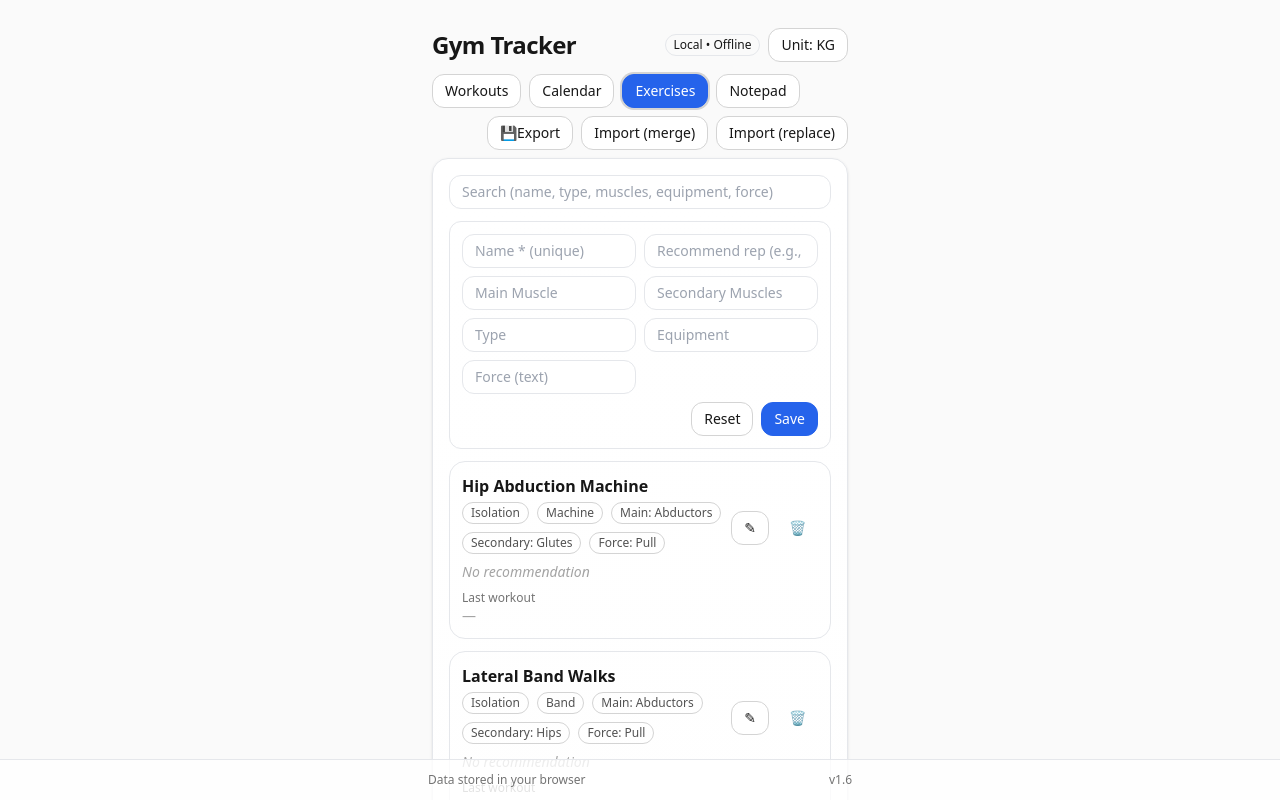
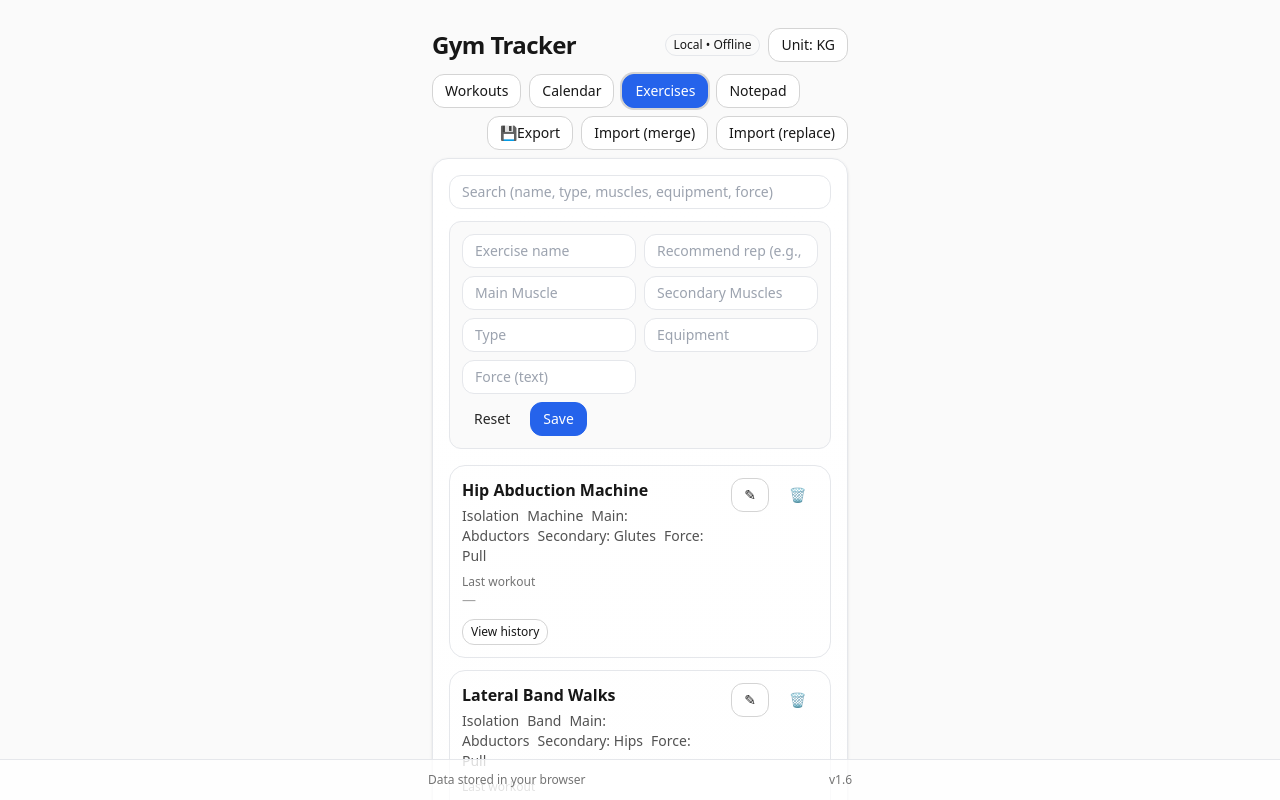
Before and after one commit to thinhdp/gym-tracker, a React (Vite) app: page / in a window 1280 px wide. Both pictures are taken after a click on the button "Exercises". Shown: the top 800 px of the page. Built offline with nearby package versions, Linux system fonts and the light colour scheme.

Commit message:
Update ExerciseManager.jsx

```diff
--- a/src/components/ExerciseManager.jsx
+++ b/src/components/ExerciseManager.jsx
@@ -1,6 +1,6 @@
 import React, { useMemo, useState } from "react";
 import { Card, CardContent } from "./ui/Card";
-import { Input, Textarea } from "./ui/Input";
+import { Input } from "./ui/Input";
 import { Button } from "./ui/Button";
 import { Badge } from "./ui/Badge";
 import { Check, Pencil, Trash2, X, CalendarIcon } from "./ui/Icons";
@@ -8,104 +8,267 @@ import { toDisplayWeight } from "../lib/units";
 import ComboInput from "./ui/ComboInput";
 import { useConfirm } from "./ConfirmDialog";
 
+/**
+ * Inline component to create a new exercise. Collects various
+ * attributes such as recommended reps, muscle groups, type, etc.
+ */
 function NewExerciseInline({ existing, onCreate }) {
-  const [name, setName] = useState(""); const [rep, setRep] = useState("");
-  const [mainMuscle, setMainMuscle] = useState(""); const [secondaryMuscles, setSecondaryMuscles] = useState("");
-  const [type, setType] = useState(""); const [equipment, setEquipment] = useState(""); const [force, setForce] = useState("");
+  const [name, setName] = useState("");
+  const [rep, setRep] = useState("");
+  const [mainMuscle, setMainMuscle] = useState("");
+  const [secondaryMuscles, setSecondaryMuscles] = useState("");
+  const [type, setType] = useState("");
+  const [equipment, setEquipment] = useState("");
+  const [force, setForce] = useState("");
 
-  const { mainOptions, secondaryOptions, typeOptions, equipmentOptions, forceOptions } = useMemo(() => {
-    const mm=new Set(), sm=new Set(), t=new Set(), eq=new Set(), f=new Set();
+  const {
+    mainOptions,
+    secondaryOptions,
+    typeOptions,
+    equipmentOptions,
+    forceOptions,
+  } = useMemo(() => {
+    const mm = new Set(),
+      sm = new Set(),
+      t = new Set(),
+      eq = new Set(),
+      f = new Set();
     for (const e of existing) {
       if (e.mainMuscle) mm.add(String(e.mainMuscle).trim());
-      if (e.secondaryMuscles) String(e.secondaryMuscles).split(",").forEach(s=>{ const v=s.trim(); if(v) sm.add(v); });
+      if (e.secondaryMuscles)
+        String(e.secondaryMuscles)
+          .split(",")
+          .forEach((s) => {
+            const v = s.trim();
+            if (v) sm.add(v);
+          });
       if (e.type) t.add(String(e.type).trim());
       if (e.equipment) eq.add(String(e.equipment).trim());
       if (e.force) f.add(String(e.force).trim());
     }
-    return { mainOptions:[...mm], secondaryOptions:[...sm], typeOptions:[...t], equipmentOptions:[...eq], forceOptions:[...f] };
+    return {
+      mainOptions: [...mm],
+      secondaryOptions: [...sm],
+      typeOptions: [...t],
+      equipmentOptions: [...eq],
+      forceOptions: [...f],
+    };
   }, [existing]);
 
-  const isUnique = useMemo(()=> name.trim() && !existing.some(e=> e.name.trim().toLowerCase()===name.trim().toLowerCase()), [existing, name]);
+  const isUnique = useMemo(
+    () =>
+      name.trim() &&
+      !existing.some(
+        (e) =>
+          e.name.trim().toLowerCase() === name.trim().toLowerCase()
+      ),
+    [existing, name]
+  );
   const handleSave = () => {
-    if(!isUnique) return;
-    onCreate({ name:name.trim(), recommendRep:rep.trim(), mainMuscle:mainMuscle.trim(),
-      secondaryMuscles:secondaryMuscles.trim(), type:type.trim(), equipment:equipment.trim(), force:force.trim(), lastWorkout:null });
-    setName(""); setRep(""); setMainMuscle(""); setSecondaryMuscles(""); setType(""); setEquipment(""); setForce("");
+    if (!isUnique) return;
+    onCreate({
+      name: name.trim(),
+      recommendRep: rep.trim(),
+      mainMuscle: mainMuscle.trim(),
+      secondaryMuscles: secondaryMuscles.trim(),
+      type: type.trim(),
+      equipment: equipment.trim(),
+      force: force.trim(),
+      lastWorkout: null,
+    });
+    setName("");
+    setRep("");
+    setMainMuscle("");
+    setSecondaryMuscles("");
+    setType("");
+    setEquipment("");
+    setForce("");
   };
 
   return (
-    <div className="mt-3 grid gap-2 rounded-xl border p-3">
+    <div className="mt-3 space-y-2 p-3 rounded-xl border bg-neutral-50">
       <div className="grid sm:grid-cols-2 gap-2">
-        <Input placeholder="Name * (unique)" value={name} onChange={e=>setName(e.target.value)} />
-        <Input placeholder="Recommend rep (e.g., 3x8-12)" value={rep} onChange={e=>setRep(e.target.value)} />
-        <ComboInput placeholder="Main Muscle" value={mainMuscle} onChange={setMainMuscle} options={mainOptions} />
-        <ComboInput placeholder="Secondary Muscles (comma-separated allowed)" value={secondaryMuscles} onChange={setSecondaryMuscles} options={secondaryOptions} />
-        <ComboInput placeholder="Type" value={type} onChange={setType} options={typeOptions} />
-        <ComboInput placeholder="Equipment" value={equipment} onChange={setEquipment} options={equipmentOptions} />
-        <ComboInput placeholder="Force (text)" value={force} onChange={setForce} options={forceOptions} />
+        <Input
+          placeholder="Exercise name"
+          value={name}
+          onChange={(e) => setName(e.target.value)}
+        />
+        <Input
+          placeholder="Recommend rep (e.g., 3x8-12)"
+          value={rep}
+          onChange={(e) => setRep(e.target.value)}
+        />
       </div>
-      {!isUnique && name && <p className="text-xs text-red-600">An exercise with this name already exists.</p>}
-      <div className="flex justify-end gap-2">
-        <Button variant="secondary" onClick={()=>{ setName(""); setRep(""); setMainMuscle(""); setSecondaryMuscles(""); setType(""); setEquipment(""); setForce(""); }}>Reset</Button>
-        <Button variant="primary" onClick={handleSave} disabled={!isUnique}>Save</Button>
+      <div className="grid sm:grid-cols-2 gap-2">
+        <ComboInput
+          placeholder="Main Muscle"
+          value={mainMuscle}
+          onChange={setMainMuscle}
+          options={mainOptions}
+        />
+        <ComboInput
+          placeholder="Secondary Muscles (comma-separated allowed)"
+          value={secondaryMuscles}
+          onChange={setSecondaryMuscles}
+          options={secondaryOptions}
+        />
+        <ComboInput
+          placeholder="Type"
+          value={type}
+          onChange={setType}
+          options={typeOptions}
+        />
+        <ComboInput
+          placeholder="Equipment"
+          value={equipment}
+          onChange={setEquipment}
+          options={equipmentOptions}
+        />
+        <ComboInput
+          placeholder="Force (text)"
+          value={force}
+          onChange={setForce}
+          options={forceOptions}
+        />
+      </div>
+      {!isUnique && name && (
+        <p className="text-sm text-red-600">
+          An exercise with this name already exists.
+        </p>
+      )}
+      <div className="flex gap-2">
+        <Button
+          variant="ghost"
+          onClick={() => {
+            setName("");
+            setRep("");
+            setMainMuscle("");
+            setSecondaryMuscles("");
+            setType("");
+            setEquipment("");
+            setForce("");
+          }}
+        >
+          Reset
+        </Button>
+        <Button
+          variant="primary"
+          onClick={handleSave}
+          disabled={!isUnique}
+        >
+          Save
+        </Button>
       </div>
     </div>
   );
 }
 
-function ExerciseRow({ ex, onDelete, onUpdate, workouts, unit, options }) {
+/**
+ * Individual exercise row in the exercise manager. Shows basic
+ * information about the exercise and allows editing/deleting.
+ * A "View history" button opens a modal listing all past workouts
+ * where this exercise appeared.
+ */
+function ExerciseRow({
+  ex,
+  onDelete,
+  onUpdate,
+  workouts,
+  unit,
+  options,
+  onViewHistory,
+}) {
   const [editing, setEditing] = useState(false);
   const [rep, setRep] = useState(ex.recommendRep || "");
   const [mainMuscle, setMainMuscle] = useState(ex.mainMuscle || "");
-  const [secondaryMuscles, setSecondaryMuscles] = useState(ex.secondaryMuscles || "");
+  const [secondaryMuscles, setSecondaryMuscles] = useState(
+    ex.secondaryMuscles || ""
+  );
   const [type, setType] = useState(ex.type || "");
   const [equipment, setEquipment] = useState(ex.equipment || "");
   const [force, setForce] = useState(ex.force || "");
   const confirm = useConfirm();
 
-  const usedCount = useMemo(()=> workouts.filter(w=> (w.exercises||[]).some(e=> e.exerciseName===ex.name)).length, [workouts, ex.name]);
+  const usedCount = useMemo(
+    () =>
+      workouts.filter((w) =>
+        (w.exercises || []).some(
+          (e) => e.exerciseName === ex.name
+        )
+      ).length,
+    [workouts, ex.name]
+  );
 
   return (
-    <div className="rounded-2xl border p-3">
-      <div className="flex items-center justify-between">
-        <div className="min-w-0">
-          <div className="flex items-center gap-2 flex-wrap">
-            <h3 className="text-base font-semibold">{ex.name}</h3>
-            {ex.recommendRep ? <span className="text-xs text-neutral-500">({ex.recommendRep})</span> : null}
-            {usedCount>0 && <Badge>{usedCount} workouts</Badge>}
+    <div className="rounded-2xl border p-3 space-y-2">
+      <div className="flex items-start justify-between gap-4">
+        <div>
+          <h4 className="text-base font-semibold">
+            {ex.name}
+            {ex.recommendRep ? (
+              <span className="ml-2 text-xs text-neutral-500">
+                ({ex.recommendRep})
+              </span>
+            ) : null}
+            {usedCount > 0 && (
+              <span className="ml-2 text-xs text-neutral-500">
+                {usedCount} workout
+                {usedCount > 1 ? "s" : ""}
+              </span>
+            )}
+          </h4>
+          <div className="mt-1 text-sm text-neutral-600 space-x-2">
+            {ex.type && <span>{ex.type}</span>}
+            {ex.equipment && <span>{ex.equipment}</span>}
+            {ex.mainMuscle && (
+              <span>Main: {ex.mainMuscle}</span>
+            )}
+            {ex.secondaryMuscles && (
+              <span>Secondary: {ex.secondaryMuscles}</span>
+            )}
+            {ex.force && <span>Force: {ex.force}</span>}
           </div>
-          <div className="mt-1 text-xs text-neutral-600 flex flex-wrap gap-2">
-            {ex.type && <Badge className="border-neutral-300">{ex.type}</Badge>}
-            {ex.equipment && <Badge className="border-neutral-300">{ex.equipment}</Badge>}
-            {ex.mainMuscle && <Badge className="border-neutral-300">Main: {ex.mainMuscle}</Badge>}
-            {ex.secondaryMuscles && <Badge className="border-neutral-300">Secondary: {ex.secondaryMuscles}</Badge>}
-            {ex.force && <Badge className="border-neutral-300">Force: {ex.force}</Badge>}
-          </div>
-
-          {!editing ? (
-            <p className="mt-2 text-sm text-neutral-600">
-              {ex.recommendRep || <span className="italic text-neutral-400">No recommendation</span>}
-            </p>
-          ) : (
-            <div className="mt-2 grid gap-2">
-              <Textarea value={rep} onChange={(e)=>setRep(e.target.value)} placeholder="Recommend rep (e.g., 3x8-12)" />
-              <div className="grid sm:grid-cols-2 gap-2">
-                <ComboInput placeholder="Main Muscle" value={mainMuscle} onChange={setMainMuscle} options={options?.mainOptions||[]} />
-                <ComboInput placeholder="Secondary Muscles (comma-separated allowed)" value={secondaryMuscles} onChange={setSecondaryMuscles} options={options?.secondaryOptions||[]} />
-                <ComboInput placeholder="Type" value={type} onChange={setType} options={options?.typeOptions||[]} />
-                <ComboInput placeholder="Equipment" value={equipment} onChange={setEquipment} options={options?.equipmentOptions||[]} />
-                <ComboInput placeholder="Force (text)" value={force} onChange={setForce} options={options?.forceOptions||[]} />
-              </div>
-            </div>
-          )}
         </div>
         <div className="flex items-center gap-2">
           {!editing ? (
-            <Button variant="secondary" onClick={()=>setEditing(true)}><Pencil /></Button>
+            <Button
+              variant="secondary"
+              onClick={() => setEditing(true)}
+            >
+              <Pencil />
+            </Button>
           ) : (
             <>
-              <Button variant="primary" onClick={()=>{ onUpdate(ex.name, { recommendRep: rep, mainMuscle, secondaryMuscles, type, equipment, force }); setEditing(false); }}><Check /></Button>
-              <Button variant="ghost" onClick={()=>{ setRep(ex.recommendRep||""); setMainMuscle(ex.mainMuscle||""); setSecondaryMuscles(ex.secondaryMuscles||""); setType(ex.type||""); setEquipment(ex.equipment||""); setForce(ex.force||""); setEditing(false); }}><X /></Button>
+              <Button
+                variant="primary"
+                onClick={() => {
+                  onUpdate(ex.name, {
+                    recommendRep: rep,
+                    mainMuscle,
+                    secondaryMuscles,
+                    type,
+                    equipment,
+                    force,
+                  });
+                  setEditing(false);
+                }}
+              >
+                <Check />
+              </Button>
+              <Button
+                variant="ghost"
+                onClick={() => {
+                  setRep(ex.recommendRep || "");
+                  setMainMuscle(ex.mainMuscle || "");
+                  setSecondaryMuscles(ex.secondaryMuscles || "");
+                  setType(ex.type || "");
+                  setEquipment(ex.equipment || "");
+                  setForce(ex.force || "");
+                  setEditing(false);
+                }}
+              >
+                <X />
+              </Button>
             </>
           )}
           <Button
@@ -113,10 +276,13 @@ function ExerciseRow({ ex, onDelete, onUpdate, workouts, unit, options }) {
             onClick={() => {
               confirm({
                 title: `Delete exercise "${ex.name}"?`,
-                message: "This removes it from your exercise database (workout history stays).",
+                message:
+                  "This removes it from your exercise database (workout history stays).",
                 confirmText: "Delete",
                 tone: "destructive",
-              }).then((ok) => { if (ok) onDelete(ex.name); });
+              }).then((ok) => {
+                if (ok) onDelete(ex.name);
+              });
             }}
           >
             <Trash2 />
@@ -124,62 +290,285 @@ function ExerciseRow({ ex, onDelete, onUpdate, workouts, unit, options }) {
         </div>
       </div>
 
+      {/* Editing fields when in edit mode */}
+      {editing && (
+        <div className="mt-2 grid sm:grid-cols-2 gap-2">
+          <Input
+            value={rep}
+            onChange={(e) => setRep(e.target.value)}
+            placeholder="Recommend rep (e.g., 3x8-12)"
+          />
+          <ComboInput
+            placeholder="Main Muscle"
+            value={mainMuscle}
+            onChange={setMainMuscle}
+            options={options?.mainOptions || []}
+          />
+          <ComboInput
+            placeholder="Secondary Muscles (comma-separated allowed)"
+            value={secondaryMuscles}
+            onChange={setSecondaryMuscles}
+            options={options?.secondaryOptions || []}
+          />
+          <ComboInput
+            placeholder="Type"
+            value={type}
+            onChange={setType}
+            options={options?.typeOptions || []}
+          />
+          <ComboInput
+            placeholder="Equipment"
+            value={equipment}
+            onChange={setEquipment}
+            options={options?.equipmentOptions || []}
+          />
+          <ComboInput
+            placeholder="Force (text)"
+            value={force}
+            onChange={setForce}
+            options={options?.forceOptions || []}
+          />
+        </div>
+      )}
+
+      {/* Last workout summary */}
       <div className="mt-2">
-        <p className="text-xs font-medium text-neutral-500">Last workout</p>
+        <p className="text-xs font-medium text-neutral-500">
+          Last workout
+        </p>
         {ex.lastWorkout ? (
           <div className="mt-1 flex flex-wrap items-center gap-2 text-sm">
-            <Badge><CalendarIcon /> {ex.lastWorkout.date}</Badge>
+            <Badge>
+              <CalendarIcon /> {ex.lastWorkout.date}
+            </Badge>
             <div className="flex flex-wrap gap-1">
-              {ex.lastWorkout.sets.map((s)=>(
-                <Badge key={s.set}>Set {s.set}: {toDisplayWeight(s.weight, unit)} {unit} x {s.reps}</Badge>
+              {ex.lastWorkout.sets.map((s) => (
+                <Badge key={s.set}>
+                  Set {s.set}: {toDisplayWeight(s.weight, unit)}{" "}
+                  {unit} × {s.reps}
+                </Badge>
               ))}
             </div>
           </div>
-        ) : <p className="text-sm text-neutral-400">—</p>}
+        ) : (
+          <p className="text-sm text-neutral-400">—</p>
+        )}
+      </div>
+
+      {/* View history button */}
+      <div className="mt-2">
+        <Button
+          variant="secondary"
+          size="sm"
+          onClick={() => onViewHistory(ex.name)}
+        >
+          View history
+        </Button>
       </div>
     </div>
   );
 }
 
-export default function ExerciseManager({ exercises, setExercises, workouts, unit }) {
+/**
+ * Top-level component for managing exercises. Provides search, creation
+ * and editing capabilities. A modal popup is used to display a full
+ * history of any exercise across all recorded workouts.
+ */
+export default function ExerciseManager({
+  exercises,
+  setExercises,
+  workouts,
+  unit,
+}) {
   const [query, setQuery] = useState("");
-  const { mainOptions, secondaryOptions, typeOptions, equipmentOptions, forceOptions } = useMemo(() => {
-    const mm=new Set(), sm=new Set(), t=new Set(), eq=new Set(), f=new Set();
+  // Holds the name of the exercise whose history is being viewed.
+  const [historyExercise, setHistoryExercise] = useState(null);
+
+  const {
+    mainOptions,
+    secondaryOptions,
+    typeOptions,
+    equipmentOptions,
+    forceOptions,
+  } = useMemo(() => {
+    const mm = new Set(),
+      sm = new Set(),
+      t = new Set(),
+      eq = new Set(),
+      f = new Set();
     for (const e of exercises) {
       if (e.mainMuscle) mm.add(String(e.mainMuscle).trim());
-      if (e.secondaryMuscles) String(e.secondaryMuscles).split(",").forEach(s=>{ const v=s.trim(); if(v) sm.add(v); });
+      if (e.secondaryMuscles)
+        String(e.secondaryMuscles)
+          .split(",")
+          .forEach((s) => {
+            const v = s.trim();
+            if (v) sm.add(v);
+          });
       if (e.type) t.add(String(e.type).trim());
       if (e.equipment) eq.add(String(e.equipment).trim());
       if (e.force) f.add(String(e.force).trim());
     }
-    return { mainOptions:[...mm], secondaryOptions:[...sm], typeOptions:[...t], equipmentOptions:[...eq], forceOptions:[...f] };
+    return {
+      mainOptions: [...mm],
+      secondaryOptions: [...sm],
+      typeOptions: [...t],
+      equipmentOptions: [...eq],
+      forceOptions: [...f],
+    };
   }, [exercises]);
 
-  const filtered = useMemo(()=> exercises.filter((e)=>{
-    const q=query.trim().toLowerCase(); if(!q) return true;
-    const hay=[e.name,e.mainMuscle,e.secondaryMuscles,e.type,e.equipment,e.force].filter(Boolean).join(" ").toLowerCase();
-    return hay.includes(q);
-  }), [exercises, query]);
+  const filtered = useMemo(() => {
+    const q = query.trim().toLowerCase();
+    if (!q) return exercises;
+    return exercises.filter((e) => {
+      const hay = [
+        e.name,
+        e.mainMuscle,
+        e.secondaryMuscles,
+        e.type,
+        e.equipment,
+        e.force,
+      ]
+        .filter(Boolean)
+        .join(" ")
+        .toLowerCase();
+      return hay.includes(q);
+    });
+  }, [exercises, query]);
 
-  const onCreate = (ex)=> setExercises((prev)=>[...prev, ex]);
-  const onDelete = (name)=> setExercises((prev)=> prev.filter((e)=>e.name!==name));
-  const onUpdate = (name, patch)=> setExercises((prev)=> prev.map((e)=> e.name===name ? { ...e, ...patch, name:e.name } : e));
+  const onCreate = (ex) =>
+    setExercises((prev) => [...prev, ex]);
+  const onDelete = (name) =>
+    setExercises((prev) =>
+      prev.filter((e) => e.name !== name)
+    );
+  const onUpdate = (name, patch) =>
+    setExercises((prev) =>
+      prev.map((e) =>
+        e.name === name ? { ...e, ...patch, name: e.name } : e
+      )
+    );
+
+  // Callback to open the history modal for a specific exercise
+  const onViewHistory = (exerciseName) => {
+    setHistoryExercise(exerciseName);
+  };
 
   return (
     <div className="space-y-4">
-      <Card><CardContent>
-        <div className="flex items-center gap-2">
-          <Input placeholder="Search (name, type, muscles, equipment, force)" value={query} onChange={(e)=>setQuery(e.target.value)} />
+      <Card>
+        <CardContent>
+          <div className="flex items-center gap-2 mb-3">
+            <Input
+              placeholder="Search (name, type, muscles, equipment, force)"
+              value={query}
+              onChange={(e) => setQuery(e.target.value)}
+            />
+          </div>
+          <NewExerciseInline
+            existing={exercises}
+            onCreate={onCreate}
+          />
+          <div className="grid gap-3 mt-4">
+            {filtered.length === 0 && (
+              <p className="text-sm text-neutral-500">
+                No exercises yet. Add one to get started.
+              </p>
+            )}
+            {filtered.map((e) => (
+              <ExerciseRow
+                key={e.name}
+                ex={e}
+                onDelete={onDelete}
+                onUpdate={onUpdate}
+                workouts={workouts}
+                unit={unit}
+                options={{
+                  mainOptions,
+                  secondaryOptions,
+                  typeOptions,
+                  equipmentOptions,
+                  forceOptions,
+                }}
+                onViewHistory={onViewHistory}
+              />
+            ))}
+          </div>
+        </CardContent>
+      </Card>
+
+      {/* Modal popup for viewing exercise history across past workouts */}
+      {historyExercise && (
+        <div className="fixed inset-0 z-50 bg-black/50 flex items-center justify-center p-4">
+          <div className="bg-white max-w-lg w-full rounded-xl shadow-lg p-4 overflow-y-auto max-h-[80vh]">
+            <div className="flex items-center justify-between mb-4">
+              <div>
+                <div className="text-lg font-medium">
+                  {historyExercise}
+                </div>
+                <div className="text-sm text-neutral-500">
+                  Past workouts containing this exercise
+                </div>
+              </div>
+              <Button
+                variant="ghost"
+                onClick={() => setHistoryExercise(null)}
+              >
+                Close
+              </Button>
+            </div>
+            <div className="space-y-3">
+              {workouts.filter((w) =>
+                (w.exercises || []).some(
+                  (e) => e.exerciseName === historyExercise
+                )
+              ).length === 0 && (
+                <p className="text-sm text-neutral-500">
+                  No past workouts.
+                </p>
+              )}
+              {workouts
+                .filter((w) =>
+                  (w.exercises || []).some(
+                    (e) => e.exerciseName === historyExercise
+                  )
+                )
+                .map((w) => {
+                  const item = (w.exercises || []).find(
+                    (e) =>
+                      e.exerciseName === historyExercise
+                  );
+                  if (!item) return null;
+                  return (
+                    <div
+                      key={w.id}
+                      className="border rounded-lg p-3 space-y-1"
+                    >
+                      <div className="flex items-center gap-2">
+                        <Badge>
+                          <CalendarIcon /> {w.date}
+                        </Badge>
+                        <span className="font-medium text-sm">
+                          {w.name || w.date}
+                        </span>
+                      </div>
+                      <div className="flex flex-wrap gap-1 ml-4">
+                        {item.sets.map((s) => (
+                          <Badge key={s.set}>
+                            Set {s.set}:{" "}
+                            {toDisplayWeight(s.weight, unit)}{" "}
+                            {unit} × {s.reps}
+                          </Badge>
+                        ))}
+                      </div>
+                    </div>
+                  );
+                })}
+            </div>
+          </div>
         </div>
-        <NewExerciseInline existing={exercises} onCreate={onCreate} />
-        <div className="grid gap-3 mt-3">
-          {filtered.length===0 && <p className="text-sm text-neutral-500">No exercises yet. Add one to get started.</p>}
-          {filtered.map((e)=>(
-            <ExerciseRow key={e.name} ex={e} onDelete={onDelete} onUpdate={onUpdate} workouts={workouts} unit={unit}
-              options={{ mainOptions, secondaryOptions, typeOptions, equipmentOptions, forceOptions }} />
-          ))}
-        </div>
-      </CardContent></Card>
+      )}
     </div>
   );
 }
```
